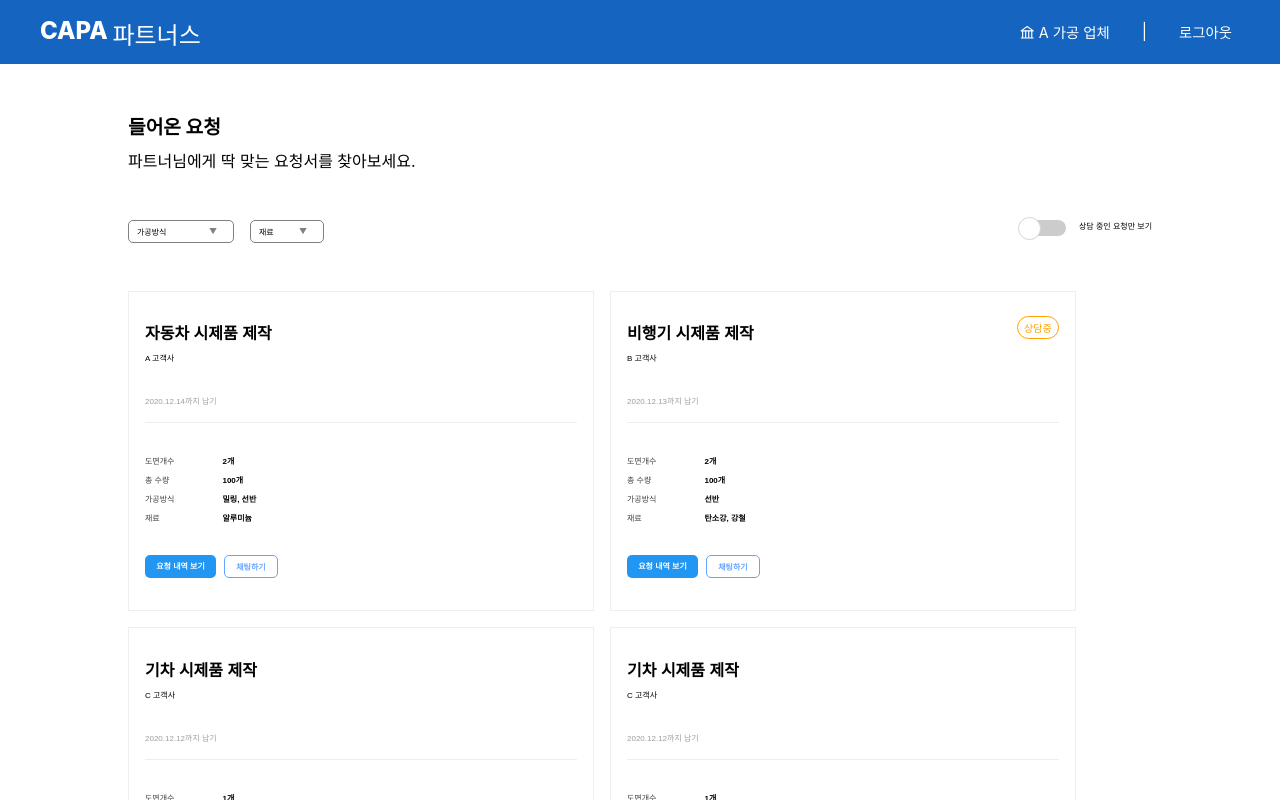
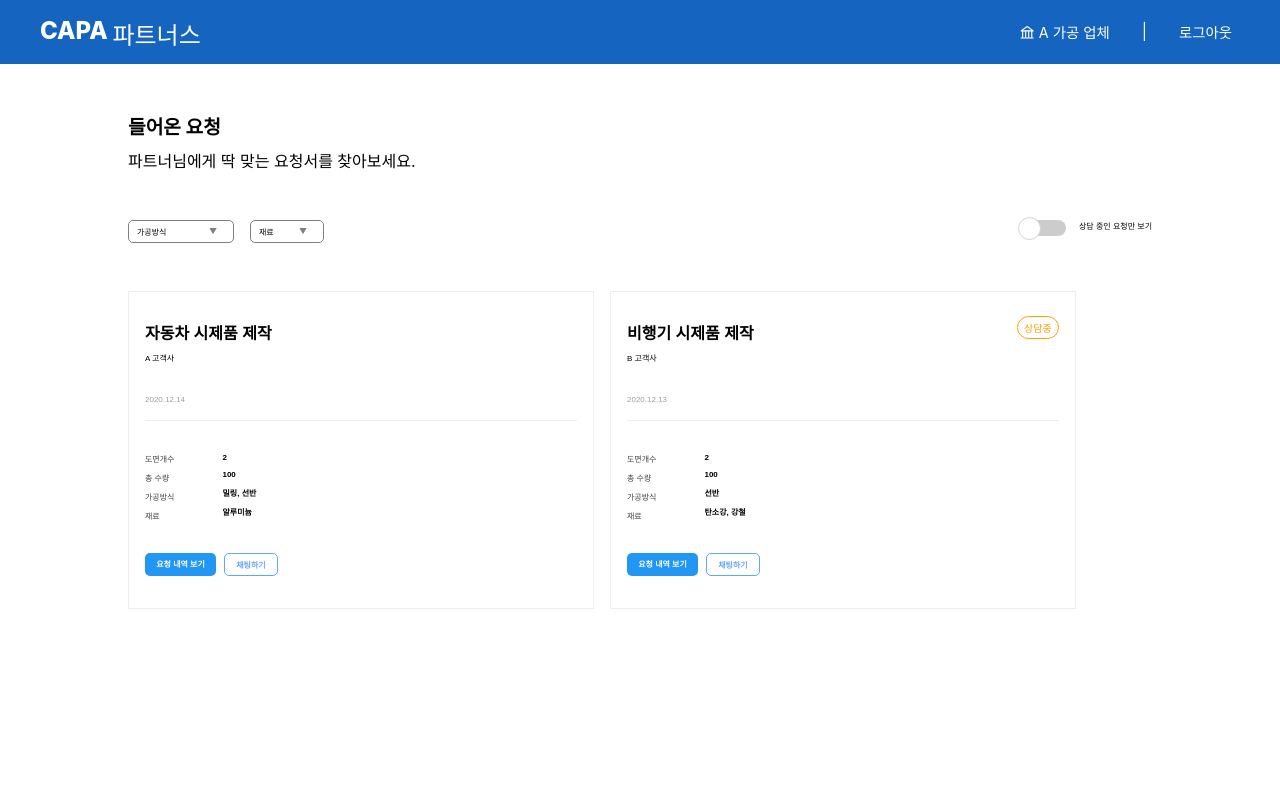
Before and after one commit to Captainjack-kor/capaTest, a React (Create React App) app in the folder capa/: page / in a window 1280 px wide. Shown: the top 800 px of the page. Built offline with nearby package versions, Linux system fonts and the light colour scheme.

Commit message:
1단 done

```diff
--- a/capa/src/components/Header.js
+++ b/capa/src/components/Header.js
@@ -10,7 +10,7 @@ const Header = () => {
           <div className="capaLogo"> CAPA </div>
           <div className="capaLogoName"> 파트너스 </div>
         </div>
-        <div className="rightHeaderContents" media="screen and (min-width: 768px) and (max-width: 1024px)" >
+        <div className="rightHeaderContents">
           <div className="companyToManuf">  <BankOutlined /> A 가공 업체 </div>
           <div> | </div>
           <div className="logoutLogo"> 로그아웃 </div>
--- a/capa/src/components/MainContentsList.js
+++ b/capa/src/components/MainContentsList.js
@@ -4,70 +4,26 @@ import "../style/MainContentsList.css";
 const MainContentsList = ({ inMeetingHandleValue }) => {
   const [list, setList] = useState({ lists:[
     {
-      uuid: 1,
+      id: 1,
       title: "자동차 시제품 제작",
-      subTitle: "A 고객사",
-      date: "2020.12.14까지 납기",
-      products: "2개",
-      total: "100개",
-      howwemade: "밀링, 선반",
-      material: "알루미늄",
-      inMeeting: false,
+      client: "A 고객사",
+      due: "2020.12.14",
+      count: 2,
+      amount: 100,
+      method: ["밀링", "선반"],
+      material: ["알루미늄"],
+      status: "대기중"
     },
     {
-      uuid: 2,
+      id: 2,
       title: "비행기 시제품 제작",
-      subTitle: "B 고객사",
-      date: "2020.12.13까지 납기",
-      products: "2개",
-      total: "100개",
-      howwemade: "선반",
-      material: "탄소강, 강철",
-      inMeeting: true,
-    },
-    {
-      uuid: 3,
-      title: "기차 시제품 제작",
-      subTitle: "C 고객사",
-      date: "2020.12.12까지 납기",
-      products: "1개",
-      total: "20개",
-      howwemade: "선반",
-      material: "구리",
-      inMeeting: false,
-    },
-    {
-      uuid: 4,
-      title: "기차 시제품 제작",
-      subTitle: "C 고객사",
-      date: "2020.12.12까지 납기",
-      products: "1개",
-      total: "20개",
-      howwemade: "선반",
-      material: "구리",
-      inMeeting: false,
-    },
-    {
-      uuid: 5,
-      title: "기차 시제품 제작",
-      subTitle: "C 고객사",
-      date: "2020.12.12까지 납기",
-      products: "1개",
-      total: "20개",
-      howwemade: "선반",
-      material: "구리",
-      inMeeting: false,
-    },
-    {
-      uuid: 6,
-      title: "기차 시제품 제작",
-      subTitle: "C 고객사",
-      date: "2020.12.12까지 납기",
-      products: "1개",
-      total: "20개",
-      howwemade: "선반",
-      material: "구리",
-      inMeeting: true,
+      client: "B 고객사",
+      due: "2020.12.13",
+      count: 2,
+      amount: 100,
+      method: ["선반"],
+      material: ["탄소강", "강철"],
+      status: "상담중"
     },
   ]});
 
@@ -91,7 +47,7 @@ const MainContentsList = ({ inMeetingHandleValue }) => {
 
   // inMeetingChecker();
 
-  const inMeetingChecker = list.lists.filter(value => value.inMeeting === true);
+  const inMeetingChecker = list.lists.filter(value => value.status === "상담중");
 
   //console.log(inMeetingChecker.length);
 
@@ -102,19 +58,19 @@ const MainContentsList = ({ inMeetingHandleValue }) => {
           {inMeetingChecker.length > 0 ?
             <ul className="componentsList">
               {inMeetingChecker.map((t) => (
-                <li className="listsEffect" key={t.uuid}>
+                <li className="listsEffect" key={t.id}>
                   <div>
                     <div className="checkMeeting">
                       <div className="listTitle">
                         {t.title}
                       </div>
                       <div>
-                        { t.inMeeting ? <div className="checkMeetingDisplay">상담중</div> : "" }
+                        { t.status === "상담중" ? <div className="checkMeetingDisplay">상담중</div> : "" }
                       </div>
                     </div>
-                    <div className="subTitle"> {t.subTitle}</div>
+                    <div className="subTitle"> {t.client}</div>
 
-                    <div className="date"> {t.date}</div>
+                    <div className="date"> {t.due}</div>
                     <div className="newLine"> </div>
 
                     <div className="belowComponentsPart">
@@ -125,10 +81,16 @@ const MainContentsList = ({ inMeetingHandleValue }) => {
                         <div> 재료 </div>
                       </div>
                       <div className="producsValue">
-                        <div> {t.products} </div>
-                        <div> {t.total} </div>
-                        <div> {t.howwemade} </div>
-                        <div> {t.material} </div>
+                        <div> {t.count} </div>
+                        <div> {t.amount} </div>
+                        <div> {t.method.map((i) =>
+                          <span>{t.method[t.method.length - 1] === i ? i : i + ", " }</span>
+                          )}
+                        </div>
+                        <div> {t.material.map((i) =>
+                          <span>{t.material[t.material.length-1] === i ? i : i + ", " }</span>
+                          )}
+                        </div>
                       </div>
                     </div>
 
@@ -146,19 +108,19 @@ const MainContentsList = ({ inMeetingHandleValue }) => {
         </>
       : <ul className="componentsList">
           {list.lists.map((t) => (
-            <li className="listsEffect" key={t.uuid}>
+            <li className="listsEffect" key={t.id}>
               <div>
                 <div className="checkMeeting">
                   <div className="listTitle">
                     {t.title}
                   </div>
                   <div>
-                    { t.inMeeting ? <div className="checkMeetingDisplay">상담중</div> : "" }
+                    { t.status === "상담중" ? <div className="checkMeetingDisplay">상담중</div> : "" }
                   </div>
                 </div>
-                <div className="subTitle"> {t.subTitle}</div>
+                <div className="subTitle"> {t.client}</div>
 
-                <div className="date"> {t.date}</div>
+                <div className="date"> {t.due}</div>
                 <div className="newLine"> </div>
 
                 <div className="belowComponentsPart">
@@ -169,10 +131,16 @@ const MainContentsList = ({ inMeetingHandleValue }) => {
                     <div> 재료 </div>
                   </div>
                   <div className="producsValue">
-                    <div> {t.products} </div>
-                    <div> {t.total} </div>
-                    <div> {t.howwemade} </div>
-                    <div> {t.material} </div>
+                    <div> {t.count} </div>
+                    <div> {t.amount} </div>
+                    <div> {t.method.map((i) =>
+                        <span>{t.method[t.method.length - 1] === i ? i : i + ", " }</span>
+                        )}
+                      </div>
+                      <div> {t.material.map((i) =>
+                        <span>{t.material[t.material.length-1] === i ? i : i + ", " }</span>
+                        )}
+                      </div>
                   </div>
                 </div>
 
--- a/capa/src/style/MainContentsList.css
+++ b/capa/src/style/MainContentsList.css
@@ -115,7 +115,6 @@
   font-weight: bold;
 }
 
-
 @media ( max-width:767px ) {
 
 }
```
